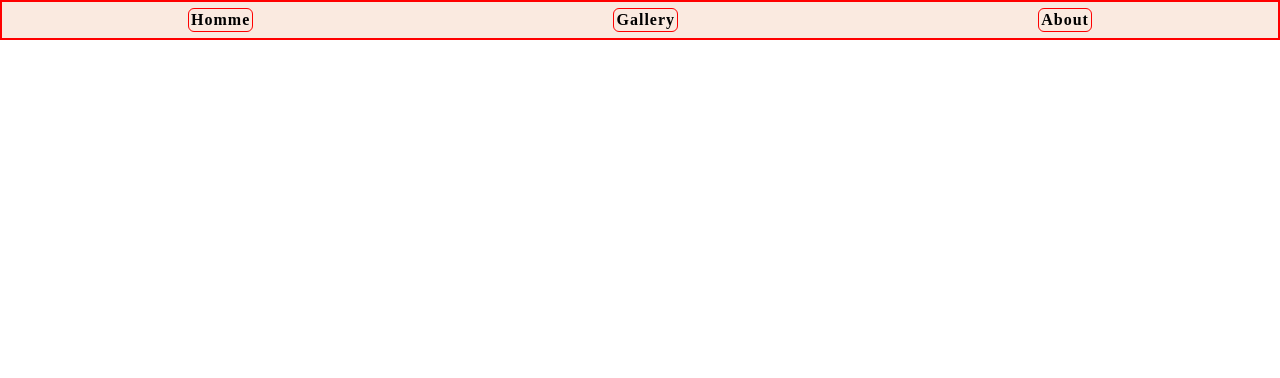
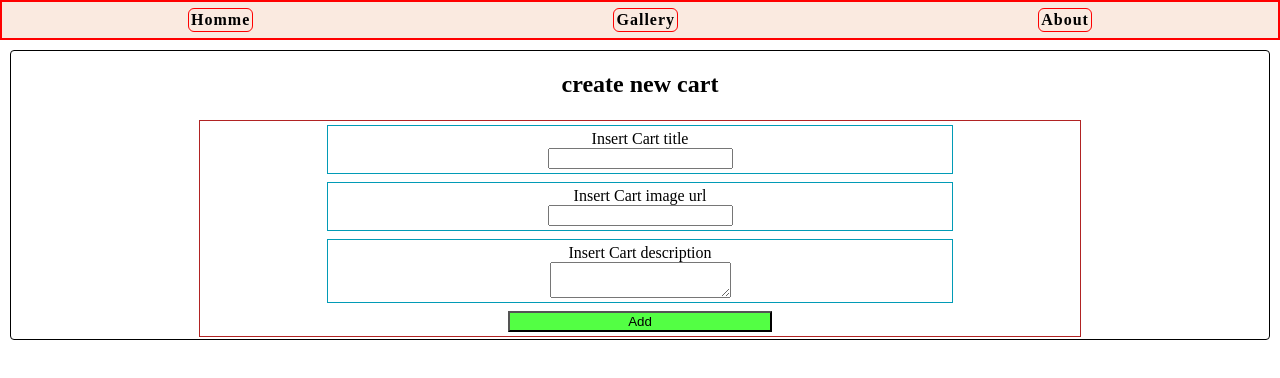
Before and after one commit to CorinaMorari/robocode, a plain HTML site: page gallery/gallery.html in a window 1280 px wide. Drawn offline with Linux system fonts and the light colour scheme.

Commit message:
created form

```diff
--- /dev/null
+++ b/gallery/galeryStyle.css
@@ -0,0 +1,33 @@
+.crateCart {
+  border: 1px solid black;
+  margin: 10px;
+  border-radius: 4px;
+  display: flex;
+  flex-direction: column;
+  justify-content: center;
+  align-items: center;
+}
+.form {
+  border: 1px solid rgb(177, 35, 35);
+  margin: 2px;
+  display: flex;
+  width: 70%;
+  flex-direction: column;
+  align-items: center;
+}
+.formItem {
+  width: 70%;
+  display: flex;
+  flex-direction: column;
+  align-items: center;
+  padding: 4px;
+  border: 1px solid rgb(1, 155, 182);
+  margin: 4px;
+}
+
+#formButton{
+    background-color: rgba(21, 255, 0, 0.733);
+    width: 30%;
+    margin: 4px;
+    cursor: pointer;
+}
--- a/gallery/gallery.html
+++ b/gallery/gallery.html
@@ -1,14 +1,16 @@
 <!DOCTYPE html>
 <html lang="en">
-<head>
-    <meta charset="UTF-8">
-    <meta http-equiv="X-UA-Compatible" content="IE=edge">
-    <meta name="viewport" content="width=device-width, initial-scale=1.0">
-    <link rel="stylesheet" href="../common.css">
+  <head>
+    <meta charset="UTF-8" />
+    <meta http-equiv="X-UA-Compatible" content="IE=edge" />
+    <meta name="viewport" content="width=device-width, initial-scale=1.0" />
+    <link rel="stylesheet" href="../common.css" />
+    <link rel="stylesheet" href="./galeryStyle.css" />
     <title>Gallery</title>
-</head>
-<body>
-    <div class="navBar">
+  </head>
+  <body>
+    <div>
+      <div class="navBar">
         <div class="navElement">
           <a href="../index.html">Homme</a>
         </div>
@@ -19,5 +21,27 @@
           <a href="../about/about.html">About</a>
         </div>
       </div>
-</body>
+      <div class="crateCart">
+        <h2>create new cart</h2>
+        <div class="form">
+          <div class="formItem">
+            <span>Insert Cart title</span>
+            <input id="cartName" type="text" />
+          </div>
+
+          <div class="formItem">
+            <span>Insert Cart image url</span>
+            <input id="carUrl" type="text" />
+          </div>
+
+          <div class="formItem">
+            <span>Insert Cart description</span>
+            <textarea id="description" type="text"></textarea>
+          </div>
+
+          <button id="formButton">Add</button>
+        </div>
+      </div>
+    </div>
+  </body>
 </html>
```
